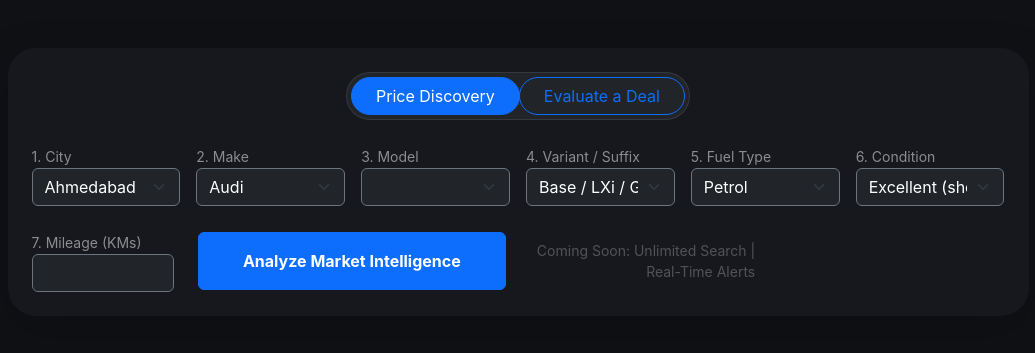
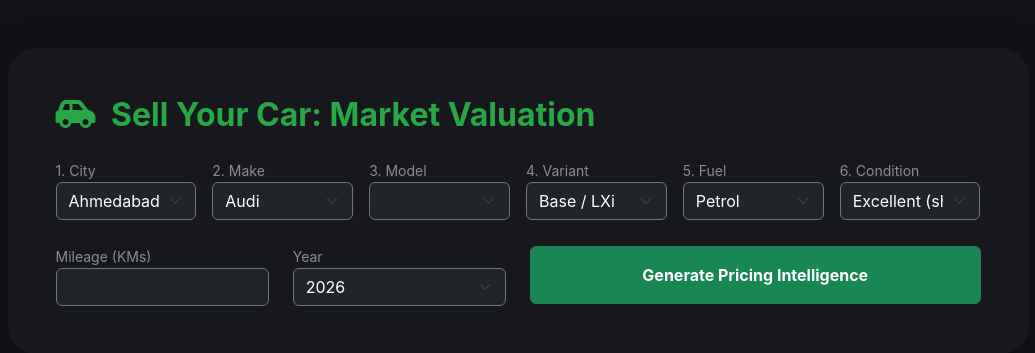
Before and after one commit to autoknowmus-web/autoknowmus, a Flask app: page /seller in a window 1280 px wide. Shown: the part 69-422 px from the top of the page, without its empty margins (122-1157 px from the left). Run offline with Flask 3, Linux system fonts and the light colour scheme; lists and menus that the app fills with data are empty.

Commit message:
Update seller.html

```diff
--- a/templates/seller.html
+++ b/templates/seller.html
@@ -2,84 +2,41 @@
 {% block content %}
 <div class="row justify-content-center">
     <div class="col-md-11">
-        <div class="card p-4 border-0 shadow-lg" style="background: #16181d; border-radius: 28px;">
-            <div class="d-flex justify-content-center mb-4">
-                <div class="btn-group p-1 bg-dark rounded-pill border border-secondary border-opacity-25">
-                    <input type="radio" class="btn-check" name="toggle" id="disc" checked onclick="setMode(false)">
-                    <label class="btn btn-outline-primary rounded-pill px-4" for="disc">Price Discovery</label>
-                    <input type="radio" class="btn-check" name="toggle" id="eval" onclick="setMode(true)">
-                    <label class="btn btn-outline-primary rounded-pill px-4" for="eval">Evaluate a Deal</label>
-                </div>
-            </div>
-
-            <form action="/buyer_dashboard" method="POST">
-                <input type="hidden" name="search_mode" id="mode_hidden" value="discovery">
+        <div class="card p-5 border-0 shadow-lg" style="background: #16181d; border-radius: 28px; border-top: 4px solid #28a745;">
+            <h2 class="text-green mb-4 fw-bold"><i class="fas fa-car-side me-2"></i> Sell Your Car: Market Valuation</h2>
+            <form action="/dashboard" method="POST">
                 <div class="row g-3 text-start">
-                    <div class="col-md-2">
-                        <label class="text-white-50 small">1. City</label>
-                        <select class="form-select bg-dark text-white border-secondary" name="city">
-                            {% for city in cities %}<option>{{ city }}</option>{% endfor %}
-                        </select>
+                    <div class="col-md-2"><label class="text-white-50 small">1. City</label>
+                        <select class="form-select bg-dark text-white border-secondary" name="city">{% for city in cities %}<option>{{ city }}</option>{% endfor %}</select>
                     </div>
-                    <div class="col-md-2">
-                        <label class="text-white-50 small">2. Make</label>
-                        <select class="form-select bg-dark text-white border-secondary" name="make" id="brand" onchange="updateModels()">
-                            {% for brand in brands %}<option>{{ brand }}</option>{% endfor %}
-                        </select>
+                    <div class="col-md-2"><label class="text-white-50 small">2. Make</label>
+                        <select class="form-select bg-dark text-white border-secondary" name="make" id="brand_s" onchange="updateModelsS()">{% for brand in brands %}<option>{{ brand }}</option>{% endfor %}</select>
                     </div>
-                    <div class="col-md-2">
-                        <label class="text-white-50 small">3. Model</label>
-                        <select class="form-select bg-dark text-white border-secondary" id="model" name="model"></select>
+                    <div class="col-md-2"><label class="text-white-50 small">3. Model</label>
+                        <select class="form-select bg-dark text-white border-secondary" id="model_s" name="model"></select>
                     </div>
-                    <div class="col-md-2">
-                        <label class="text-white-50 small">4. Variant / Suffix</label> <select class="form-select bg-dark text-white border-secondary">
-                            <option>Base / LXi / GX</option><option>Mid / VXi / VX</option><option>Top / ZXi / ZX</option>
-                        </select>
+                    <div class="col-md-2"><label class="text-white-50 small">4. Variant</label>
+                        <select class="form-select bg-dark text-white border-secondary"><option>Base / LXi</option><option>Mid / VXi</option><option>Top / ZXi</option></select>
                     </div>
-                    <div class="col-md-2">
-                        <label class="text-white-50 small">5. Fuel Type</label>
-                        <select class="form-select bg-dark text-white border-secondary">
-                            <option>Petrol</option><option>Diesel</option><option>CNG</option><option>EV</option><option>PHEV</option>
-                        </select>
+                    <div class="col-md-2"><label class="text-white-50 small">5. Fuel</label>
+                        <select class="form-select bg-dark text-white border-secondary"><option>Petrol</option><option>Diesel</option><option>CNG</option><option>EV</option></select>
                     </div>
-                    <div class="col-md-2">
-                        <label class="text-white-50 small">6. Condition</label>
-                        <select class="form-select bg-dark text-white border-secondary" name="condition">
-                            {% for cond in conditions %}<option>{{ cond }}</option>{% endfor %}
-                        </select>
+                    <div class="col-md-2"><label class="text-white-50 small">6. Condition</label>
+                        <select class="form-select bg-dark text-white border-secondary" name="condition">{% for cond in conditions %}<option>{{ cond }}</option>{% endfor %}</select>
                     </div>
                 </div>
                 <div class="row mt-4 align-items-center">
-                    <div class="col-md-2">
-                        <label class="text-white-50 small">7. Mileage (KMs)</label> <input type="number" class="form-control bg-dark text-white border-secondary">
-                    </div>
-                    <div class="col-md-3" id="askingBox" style="display:none;">
-                        <label class="text-warning small fw-bold">8. Asking Price (₹)</label>
-                        <input type="number" name="asking_price" class="form-control bg-dark text-white border-warning">
-                    </div>
-                    <div class="col-md-4">
-                        <button type="submit" class="btn btn-primary w-100 py-3 fw-bold">Analyze Market Intelligence</button>
-                    </div>
-                    <div class="col-md-3 opacity-50 text-end small text-white-50">
-                        Coming Soon: Unlimited Search | Real-Time Alerts
-                    </div>
+                    <div class="col-md-3"><label class="text-white-50 small">Mileage (KMs)</label><input type="number" class="form-control bg-dark text-white border-secondary"></div>
+                    <div class="col-md-3"><label class="text-white-50 small">Year</label><select class="form-select bg-dark text-white border-secondary">{% for y in years %}<option>{{ y }}</option>{% endfor %}</select></div>
+                    <div class="col-md-6"><button type="submit" class="btn btn-success w-100 py-3 fw-bold">Generate Pricing Intelligence</button></div>
                 </div>
             </form>
         </div>
     </div>
 </div>
 <script>
-function setMode(isEval) {
-    document.getElementById('askingBox').style.display = isEval ? 'block' : 'none';
-    document.getElementById('mode_hidden').value = isEval ? 'evaluation' : 'discovery';
-}
-const models = {"Toyota":["Fortuner","Innova Crysta","Glanza"],"Maruti Suzuki":["Swift","Brezza","Baleno"],"Hyundai":["Creta","Verna"]};
-function updateModels() {
-    const b = document.getElementById('brand').value;
-    const m = document.getElementById('model');
-    m.innerHTML = '';
-    (models[b] || []).forEach(x => m.add(new Option(x, x)));
-}
-updateModels();
+function updateModelsS() { const b = document.getElementById('brand_s').value; const m = document.getElementById('model_s'); m.innerHTML = ''; (models[b] || []).forEach(x => m.add(new Option(x, x))); }
+const models = {"Toyota":["Fortuner","Innova"],"Maruti Suzuki":["Swift","Brezza"]};
+updateModelsS();
 </script>
 {% endblock %}
```
